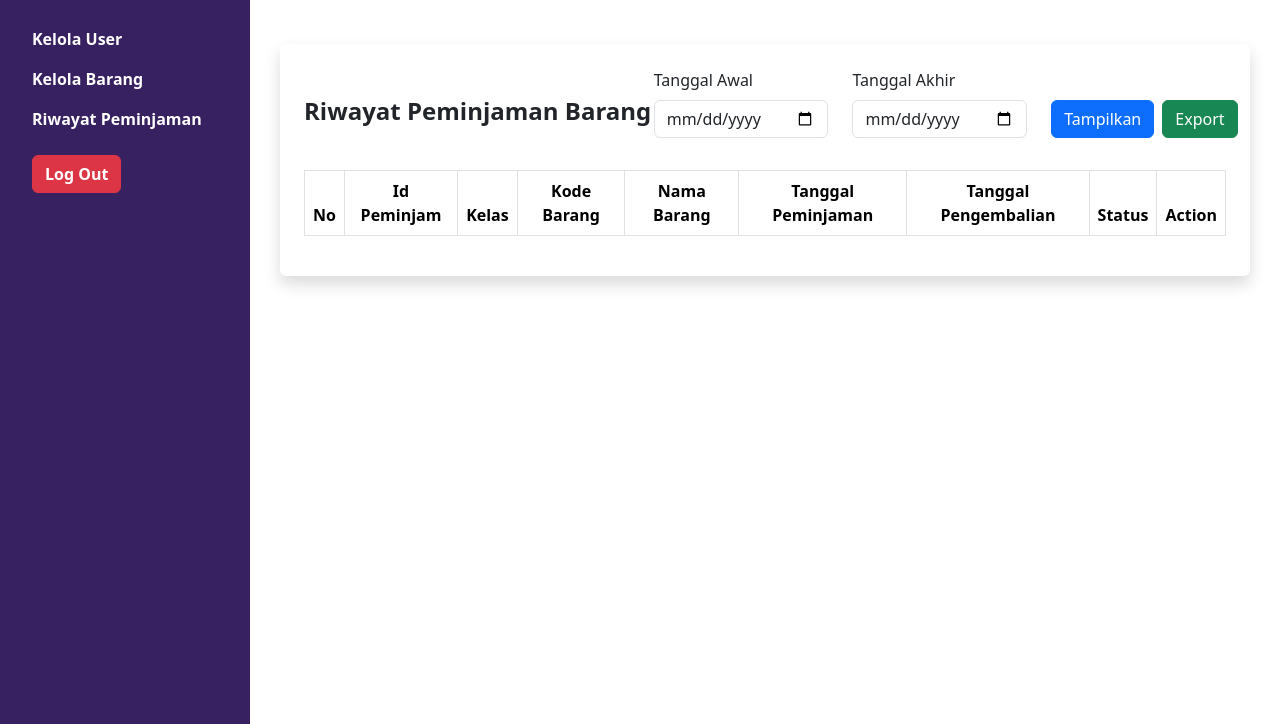
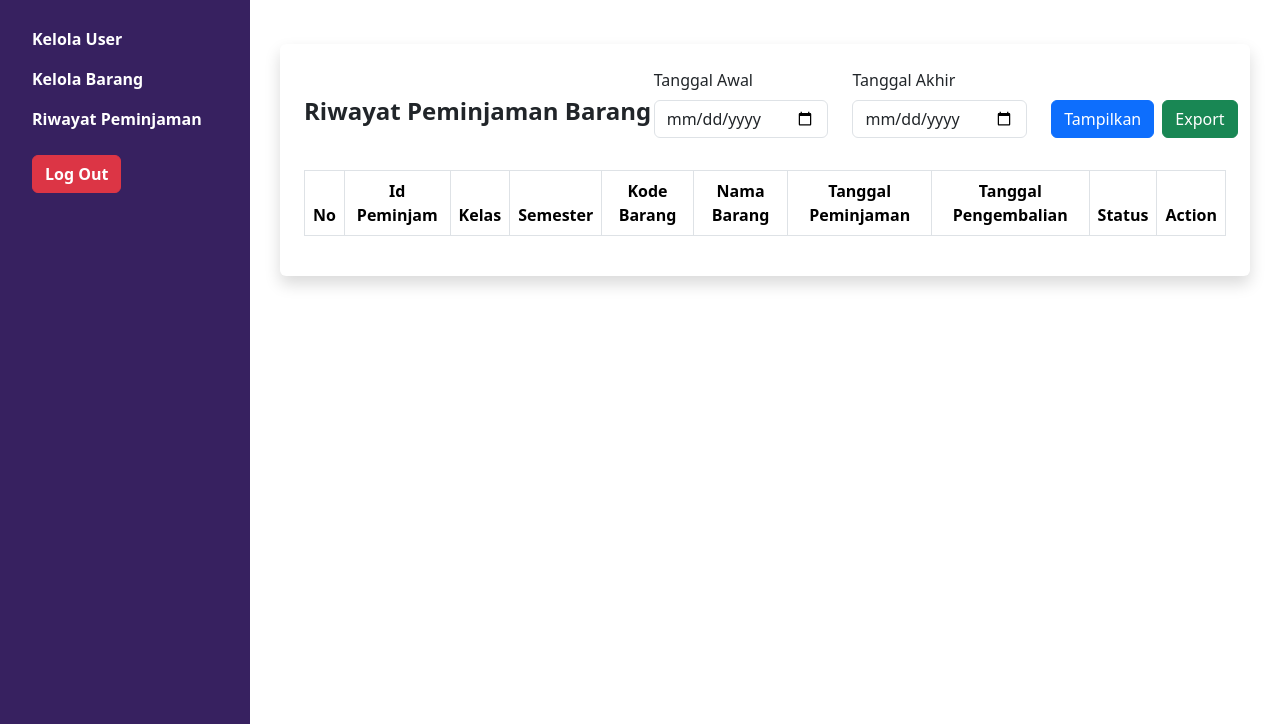
Before and after one commit to Dandi994/Sistem-pencatatan-peminjaman-barang-menggunakan-esp32-dan-rfid, a PHP site: page /riwayatPeminjaman.php in a window 1280 px wide. Shown: the part 76-800 px from the top of the page. Run offline with PHP 8.4, Linux system fonts and the light colour scheme; the visitor is signed in with stand-in values (Sample User, id 1); data that the repository does not hold is empty.

Commit message:
Merubah kode program untuk menampilkan semester pada riwayat peminjaman
Merubah export agar dapat menampilkan data dari kolom semester

```diff
--- a/assets/js/riwayat.js
+++ b/assets/js/riwayat.js
@@ -12,6 +12,7 @@ function loadAllPeminjaman() {
                                 <td>${index + 1}</td>
                                 <td>${item.uid}</td>
                                 <td>${item.kelas}</td>
+                                <td>${item.semester}</td>
                                 <td>${item.kode_barang}</td>
                                 <td>${item.nama_barang}</td>
                                 <td>${item.tgl_peminjaman}</td>
@@ -88,6 +89,7 @@ function loadAllPeminjaman() {
                             <td>${index + 1}</td>
                             <td>${item.uid}</td>
                             <td>${item.kelas}</td>
+                            <td>${item.semester}</td>
                             <td>${item.kode_barang}</td>
                             <td>${item.nama_barang}</td>
                             <td>${item.tgl_peminjaman}</td>
--- a/proses/get_riwayat.php
+++ b/proses/get_riwayat.php
@@ -11,7 +11,7 @@ if ($tgl_awal && $tgl_akhir) {
 }
 
 $query = mysqli_query($koneksi, "
-    SELECT p.id, c.uid, c.kelas, b.id_barang AS kode_barang, b.nama_barang,
+    SELECT p.id, c.uid, c.kelas, p.semester, b.id_barang AS kode_barang, b.nama_barang,
            p.tgl_peminjaman, p.tgl_pengembalian, p.status
     FROM tb_peminjaman p
     JOIN tb_card c ON p.uid_peminjam = c.id
--- a/riwayatPeminjaman.php
+++ b/riwayatPeminjaman.php
@@ -76,6 +76,7 @@ if (!isset($_SESSION['logged_in']) || $_SESSION['logged_in'] !== true) {
                                 <th>No</th>
                                 <th>Id Peminjam</th>
                                 <th>Kelas</th>
+                                <th>Semester</th>
                                 <th>Kode Barang</th>
                                 <th>Nama Barang</th>
                                 <th>Tanggal Peminjaman</th>
```
